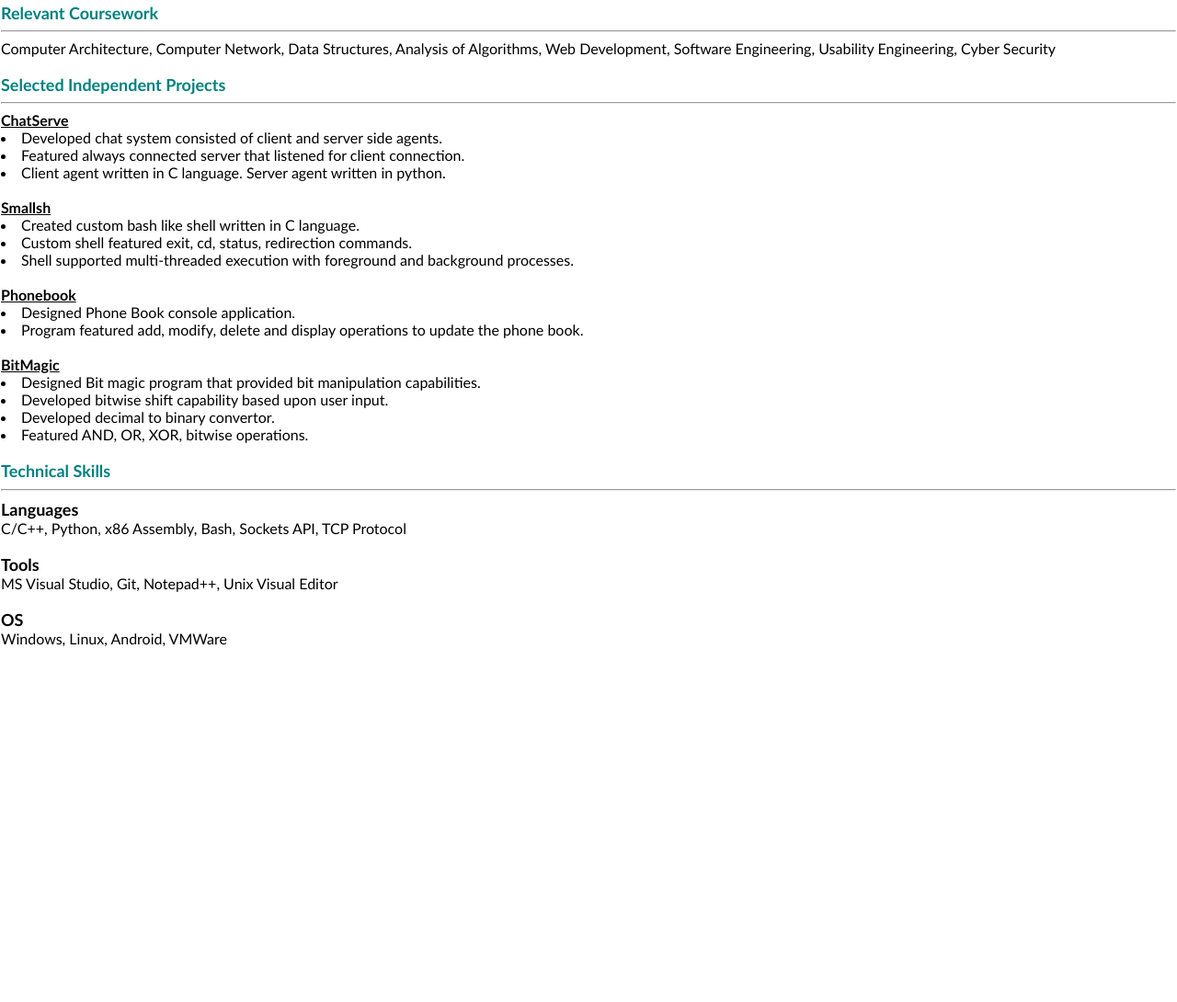
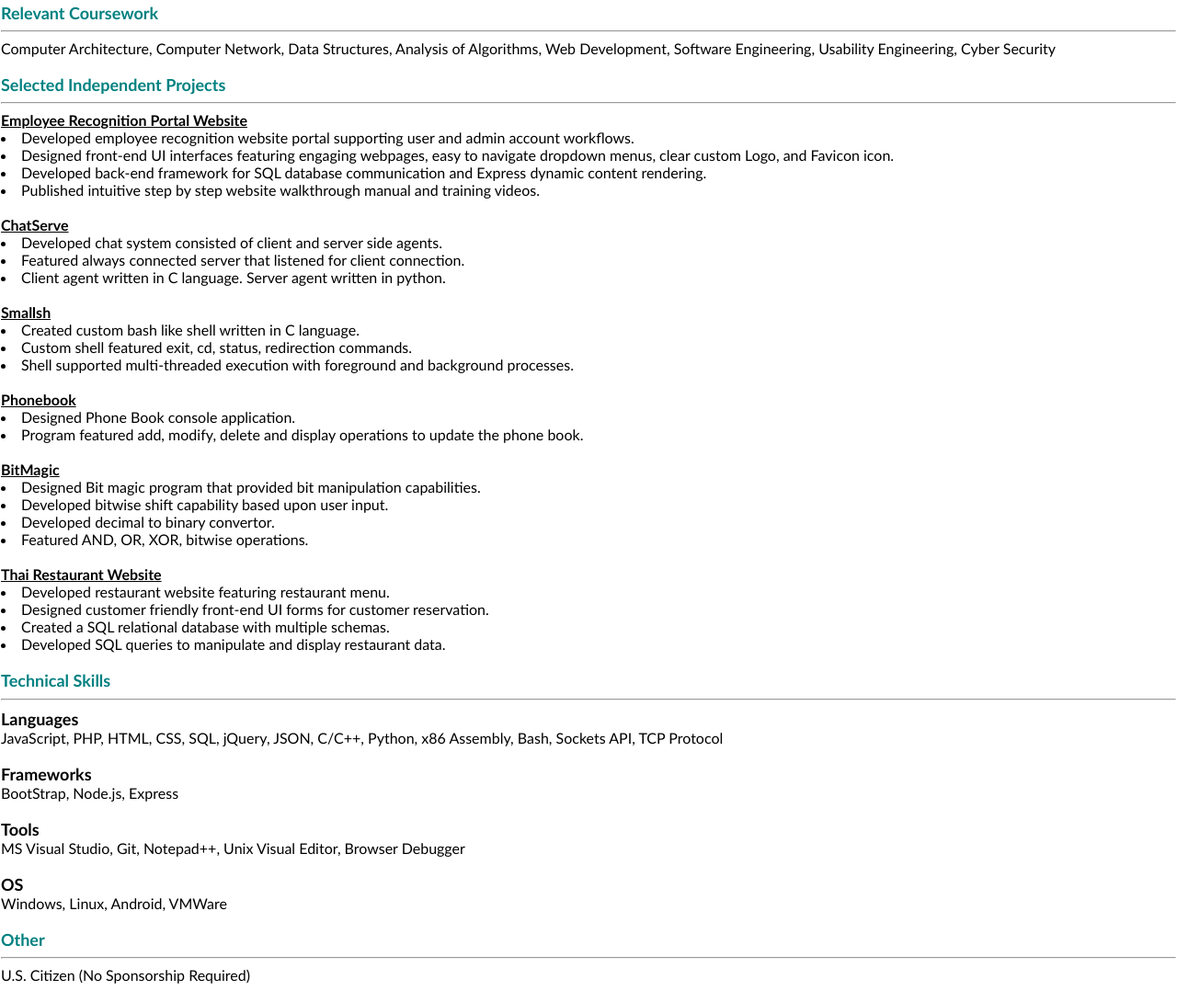
Before and after one commit to anmistry/Profile, a plain HTML site: page index.html in a window 1280 px wide. Shown: the part 298-1388 px from the top of the page at 92% size. Before the commit the page ends 1022 px from the top, so only its background shows below. Drawn offline with Linux system fonts and the light colour scheme.

Commit message:
Ankita Mistry Profile

```diff
--- a/index.html
+++ b/index.html
@@ -79,6 +79,12 @@
     <br>
     <h3>Selected Independent Projects</h3>
     <hr>
+        <a style="color:black;font-weight:bold;" href="https://github.com/anmistry/Projects/tree/master/Employee%20Recognition%20Portal">Employee Recognition Portal Website</a>
+            <li> Developed employee recognition website portal supporting user and admin account workflows.</li>
+            <li> Designed front-end UI interfaces featuring engaging webpages, easy to navigate dropdown menus, clear custom Logo, and Favicon icon.</li>
+            <li> Developed back-end framework for SQL database communication and Express dynamic content rendering.</li>
+            <li> Published intuitive step by step website walkthrough manual and training videos.</li>
+            <br>
         <a style="color:black;font-weight:bold;" href="https://github.com/anmistry/Projects/tree/master/chatserve">ChatServe</a>
             <li> Developed chat system consisted of client and server side agents.</li>
             <li> Featured always connected server that listened for client connection.</li>
@@ -99,10 +105,23 @@
             <li> Developed decimal to binary convertor.</li>
             <li> Featured AND, OR, XOR, bitwise operations.</li>
             <br>
+        <a style="color:black;font-weight:bold;" href="https://github.com/anmistry/Projects/tree/master/My%20Thai%20Restaurant">Thai Restaurant Website</a>
+            <li> Developed restaurant website featuring restaurant menu.</li>
+            <li> Designed customer friendly front-end UI forms for customer reservation.</li>
+            <li> Created a SQL relational database with multiple schemas.</li>
+            <li> Developed SQL queries to manipulate and display restaurant data.</li>
+            <br>
     <h3>Technical Skills<h3>
     <hr>
         <h4> Languages </h4>
-            <p> C/C++,
+            <p> JavaScript,
+                PHP,
+                HTML,
+                CSS,
+                SQL,
+                jQuery,
+                JSON,
+                C/C++,
                 Python,
                 x86 Assembly,
                 Bash,
@@ -110,12 +129,19 @@
                 TCP Protocol
             </p>
     <br>
+        <h4> Frameworks </h4>
+            <p> BootStrap,
+                Node.js,
+                Express
+            </p>
+    <br>
         <h4> Tools </h4>
             <p>
                 MS Visual Studio,
                 Git,
                 Notepad++,
-                Unix Visual Editor
+                Unix Visual Editor,
+                Browser Debugger
             </p>
     <br>
         <h4> OS </h4>
@@ -126,5 +152,9 @@
                 VMWare
             </p>
     <br>
+    <h3>Other</h3>
+    <hr>
+        <p>U.S. Citizen (No Sponsorship Required)</p>
+    <br>
 </body>
 </html>
```
